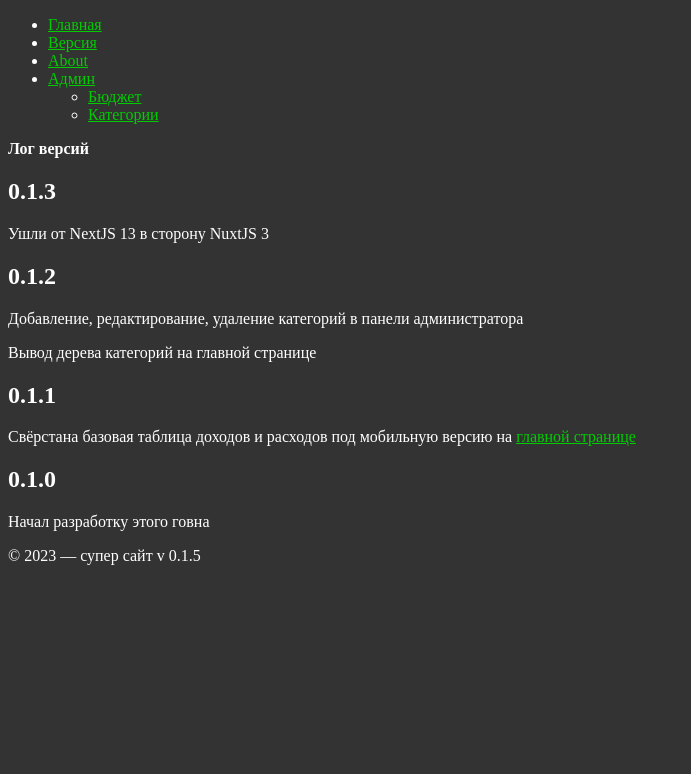
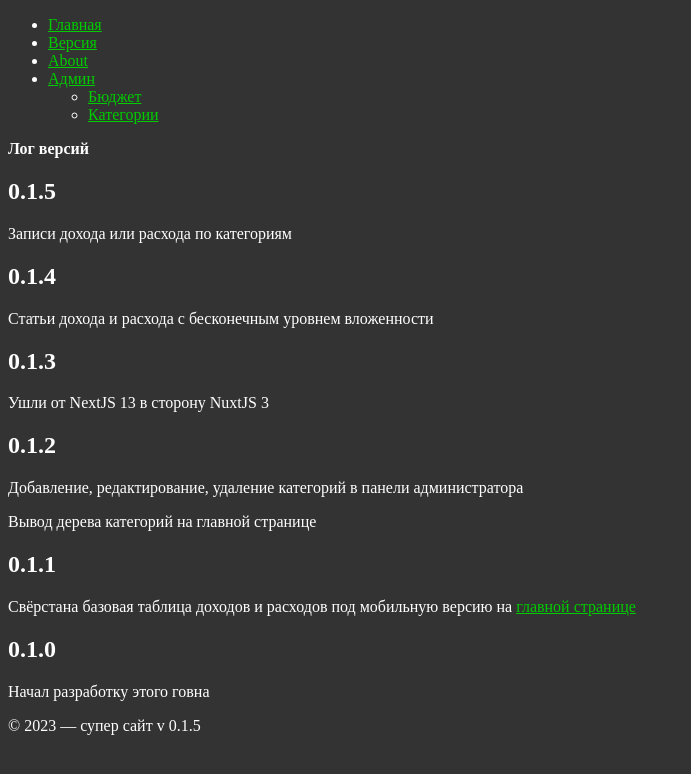
Before and after one commit to MokhovEvgeniiGennadevich/2023-stripkun.com, a Nuxt app in the folder frontend-monolith-ts-nuxt/: page /version in a window 1280 px wide. Shown: the top 774 px of the page, without its empty margins (0-691 px from the left). Built offline with nearby package versions, Linux system fonts and the light colour scheme.

Commit message:
feat: version log

```diff
--- a/frontend-monolith-ts-nuxt/pages/version/index.vue
+++ b/frontend-monolith-ts-nuxt/pages/version/index.vue
@@ -1,5 +1,13 @@
 <template>
   <h1>Лог версий</h1>
+
+  <h2>0.1.5</h2>
+
+  <p>Записи дохода или расхода по категориям</p>
+
+  <h2>0.1.4</h2>
+
+  <p>Статьи дохода и расхода с бесконечным уровнем вложенности</p>
 
   <h2>0.1.3</h2>
 
```
